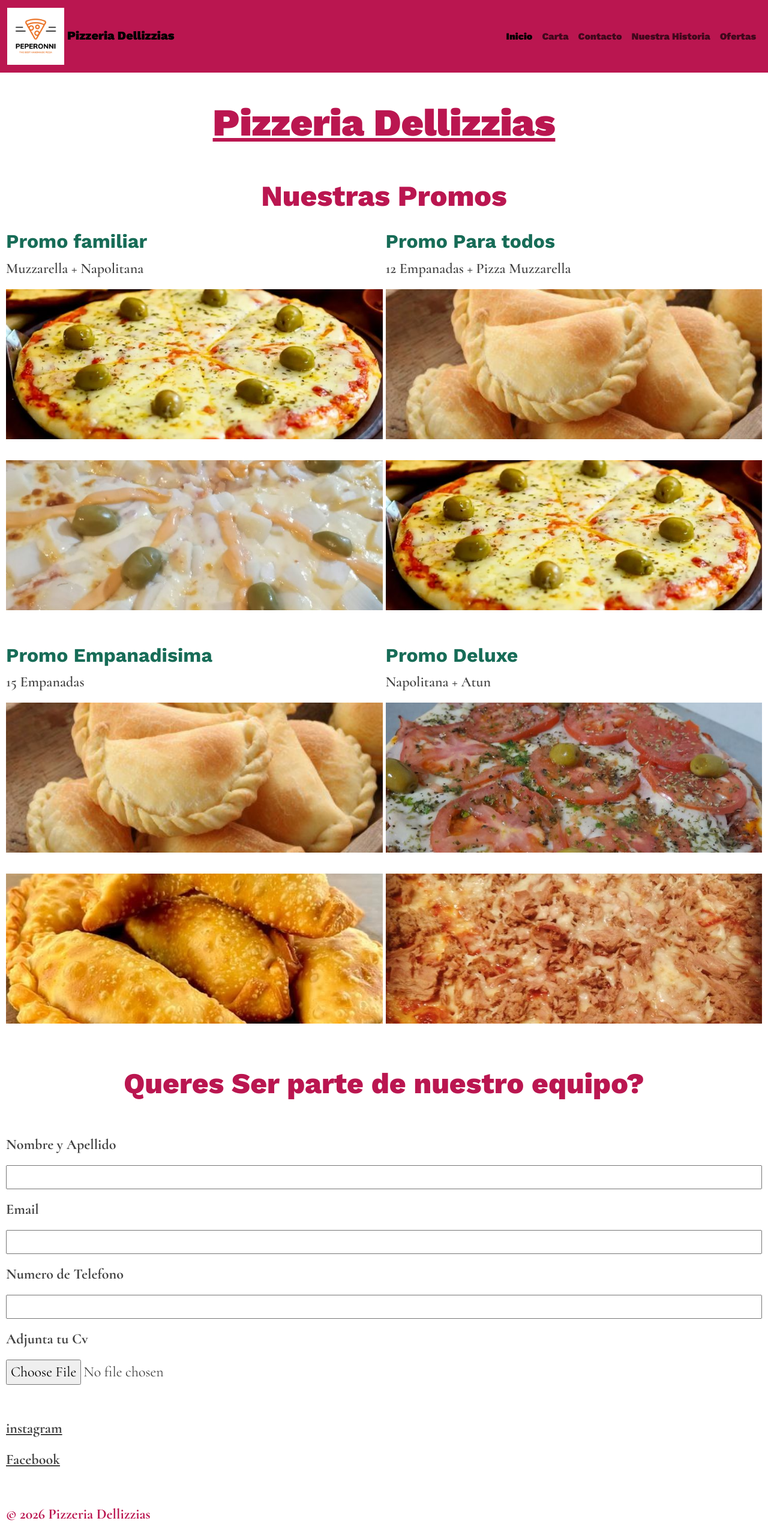
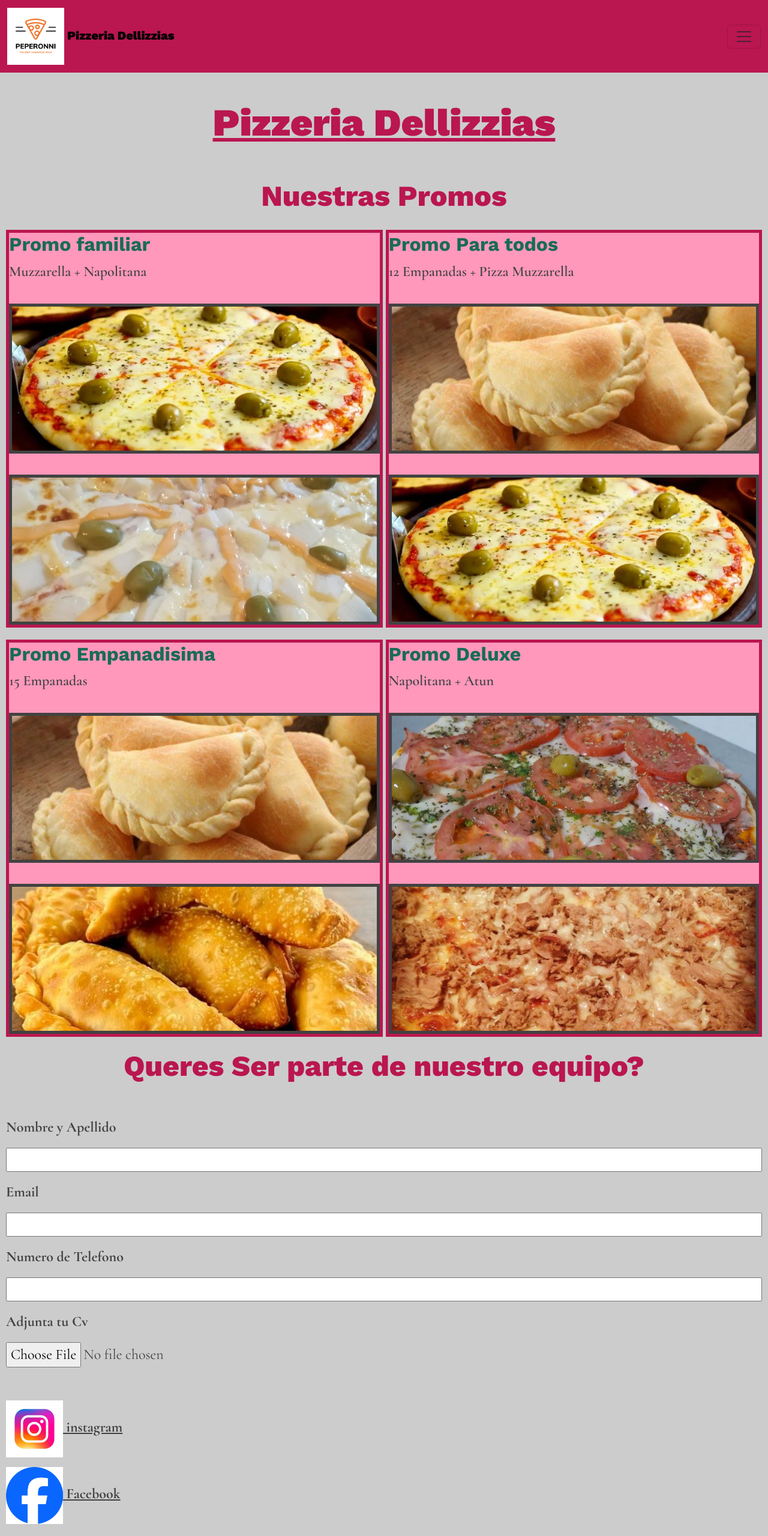
Before and after one commit to Maverick279206/Pizzeria, a website: page pages/ofertas.html in a window 1280 px wide. Shown: the top 2560 px of the page at 60% size. Drawn offline with nearby package versions, Linux system fonts and the light colour scheme.

Commit message:
ajustes bt,img,bordes y creacion animacion hover

```diff
--- a/pages/ofertas.html
+++ b/pages/ofertas.html
@@ -13,10 +13,10 @@
 <body class="fondocomun bodyofertasadj">
     <header>
 
-        <nav class="navbar navbar-expand-lg navborder fontp extrabold">
+        <nav class="navbar navborder fontp extrabold">
             <div class="container-fluid">
-                <a class="navbar-brand" href="../index.html"><img src="../assets/logopizzeria.jpg" alt="logo pizzeria"
-                        class="logo">
+                <a class="navbar-brand hov" href="../index.html"><img src="../assets/logopizzeria.jpg"
+                        alt="logo pizzeria" class="logo">
                     Pizzeria Dellizzias</a>
                 <button class="navbar-toggler" type="button" data-bs-toggle="collapse" data-bs-target="#menuPrincipal"
                     aria-controls="menuPrincipal" aria-expanded="false" aria-label="Toggle navigation">
@@ -25,19 +25,19 @@
                 <div class="collapse navbar-collapse" id="menuPrincipal">
                     <ul class="navbar-nav ms-auto mb-2 mb-lg-0">
                         <li class="nav-item">
-                            <a class="nav-link active" aria-current="page" href="../index.html">Inicio</a>
+                            <a class="nav-link active hov" aria-current="page" href="../index.html">Inicio</a>
                         </li>
                         <li class="nav-item">
-                            <a class="nav-link" href="carta.html">Carta</a>
+                            <a class="nav-link hov" href="carta.html">Carta</a>
                         </li>
                         <li class="nav-item">
-                            <a class="nav-link" href="contacto.html">Contacto</a>
+                            <a class="nav-link hov" href="contacto.html">Contacto</a>
                         </li>
                         <li class="nav-item">
-                            <a class="nav-link" href="nuestrahistoria.html">Nuestra Historia</a>
+                            <a class="nav-link hov" href="nuestrahistoria.html">Nuestra Historia</a>
                         </li>
                         <li class="nav-item">
-                            <a class="nav-link" href="ofertas.html">Ofertas</a>
+                            <a class="nav-link hov" href="ofertas.html">Ofertas</a>
                         </li>
                     </ul>
                 </div>
@@ -52,47 +52,49 @@
 
     <main>
         <section>
-            <h2 class="fontp colorprincipal bold sizemedium dflex justic">Nuestras Promos</h2>
+            <h2 class="fontp colorprincipal bold sizemedium dflex justic ">Nuestras Promos</h2>
             <div class="gridofertas">
-                <article class="oferta1">
+                <article class="oferta1 fondocuadro">
                     <h3 class="fontp colorcuarto semibold sizesmall">Promo familiar</h3>
                     <p class="fonts colorsecundario minibold sizemin">Muzzarella + Napolitana</p>
                     <figure>
-                        <img src="../assets/muzza.jfif" alt="Pizza Muzzarela" class="imglocal">
-                        <img src="../assets/pizzadepalmitos.jfif" alt="Pizza Palmito" class="imglocal marup">
+                        <img src="../assets/muzza.jfif" alt="Pizza Muzzarela" class="imglocal marup">
+                        <img src="../assets/pizzadepalmitos.jfif" alt="Pizza Palmito" class="imglocal ">
                         <figcaption>Promocion 1</figcaption>
                     </figure>
                 </article>
 
-                <article class="oferta2">
+                <article class="oferta2 fondocuadro">
                     <h3 class="fontp colorcuarto semibold sizesmall">Promo Para todos</h3>
                     <p class="fonts colorsecundario minibold sizemin">12 Empanadas + Pizza Muzzarella</p>
                     <figure>
-                        <img src="../assets/empanadas.jfif" alt="Empanadas Varias" class="imglocal">
-                        <img src="../assets/muzza.jfif" alt="Pizza Muzzarella" class="imglocal marup">
+                        <img src="../assets/empanadas.jfif" alt="Empanadas Varias" class="imglocal marup">
+                        <img src="../assets/muzza.jfif" alt="Pizza Muzzarella" class="imglocal">
                         <figcaption>Promocion 2</figcaption>
                     </figure>
                 </article>
-
-                <article class="oferta3">
+            </div>
+            <div class="gridofertas">
+                <article class="oferta3 fondocuadro">
                     <h3 class="fontp colorcuarto semibold sizesmall">Promo Empanadisima</h3>
                     <p class="fonts colorsecundario minibold sizemin">15 Empanadas</p>
                     <figure>
-                        <img src="../assets/empanadas.jfif" alt="Empanadas Varias" class="imglocal">
-                        <img src="../assets/empanadas2.jfif" alt="Empanadas fritas" class="imglocal marup">
+                        <img src="../assets/empanadas.jfif" alt="Empanadas Varias" class="imglocal marup">
+                        <img src="../assets/empanadas2.jfif" alt="Empanadas fritas" class="imglocal">
                         <figcaption>Promocion 3</figcaption>
                     </figure>
                 </article>
 
-                <article class="oferta4">
+                <article class="oferta4 fondocuadro">
                     <h3 class="fontp colorcuarto semibold sizesmall">Promo Deluxe</h3>
                     <p class="fonts colorsecundario minibold sizemin">Napolitana + Atun</p>
                     <figure> <img src="../assets/pizzanapolitana.jfif" alt="Pizza con rodajas de Tomate"
-                            class="imglocal">
-                        <img src="../assets/atun.jfif" alt="Pizza con Atun" class="imglocal marup">
+                            class="imglocal marup">
+                        <img src="../assets/atun.jfif" alt="Pizza con Atun" class="imglocal">
                         <figcaption>Promocion 4</figcaption>
                     </figure>
                 </article>
+            </div>
             </div>
         </section>
     </main>
@@ -113,13 +115,17 @@
         </form>
 
         <nav>
-            <ul class="fonts semibold sizemin viñeta dflexc marup gap1">
-                <li><a class="colorsecundario hov" href="https://www.instagram.com/dellizzias">
+            <ul class="fonts semibold sizemin viñeta dflexc gap1">
+                <li>
+                    <a class="colorsecundario hov" href="https://www.instagram.com/dellizzias"><img
+                            src="../assets/logoig.jfif" alt="logoig" class="logo">
                         instagram
                     </a>
                 </li>
-                <li><a class="colorsecundario hov"
-                        href="https://www.facebook.com/p/Pizzería-Dellizzias-100064050761050/">
+                <li>
+                    <a class="colorsecundario hov"
+                        href="https://www.facebook.com/p/Pizzería-Dellizzias-100064050761050/"><img
+                            src="../assets/logofb.jfif" alt="logofb" class="logo">
                         Facebook</a>
                 </li>
             </ul>
--- a/scss/base/_general.scss
+++ b/scss/base/_general.scss
@@ -18,12 +18,28 @@
     background-color: $rojo;
 }
 
+// Fondos
+.fondocomun {
+    background-color: #CCCCCC;
+}
 
+.fondoinicio {
+    background-color: #ff98bb;
+}
+
+.fondocuadro {
+    background-color: $rosa;
+    border-color: $rojo;
+    border-width: 5px;
+    border-style: solid;
+}
+
+.fondoimg {
+    border-color: $rojo
+}
 
 // Pseudoclases
-.hov:hover {
-    color: aqua;
-}
+
 
 .vis:visited {
     color: #BA1650;
@@ -39,15 +55,29 @@
 }
 
 .imglocal {
+    display: block;
     width: 100%;
-    height: 200px;
+    height: 100px;
     object-fit: cover;
+    border-color: $gris;
+    border-width: 5px;
+    border-style: solid;
 }
 
 .img-carousel {
     height: 450px;
     object-fit: cover;
     object-position: center;
+    object-fit: cover;
+    border-color: $gris;
+    border-width: 5px;
+    border-style: solid;
+
+}
+
+.logo {
+    width: 70px;
+    height: auto;
 }
 
 /* Borrado de viñetas */
@@ -56,6 +86,8 @@
 
 .viñeta {
     list-style: none;
+    padding-left: 0;
+    margin: 0;
 }
 
 
@@ -87,16 +119,16 @@
 
 
 .marp {
-    margin: 15px;
+    margin: 5px;
 }
 
 .marup {
-    margin-top: 20px;
-    margin-bottom: 20px;
+    margin-top: 5px;
+    margin-bottom: 5px;
 }
 
 .marr {
-    margin-right: 15px;
+    margin-right: 5px;
 }
 
 
--- a/scss/base/_reset.scss
+++ b/scss/base/_reset.scss
@@ -8,4 +8,11 @@
 
 figcaption {
     display: none;
+    margin: 0;
+    padding: 0;
 }
+
+figure {
+    margin: 0;
+    line-height: 0;
+}
--- a/scss/main.scss
+++ b/scss/main.scss
@@ -3,6 +3,7 @@
 
 @import "utilities/variables";
 @import "utilities/mixins-extends";
+@import "utilities/animaciones";
 @import "base/general";
 @import "base/reset";
 @import "layout/header";
--- a/scss/pages/_carta.scss
+++ b/scss/pages/_carta.scss
@@ -1,7 +1,7 @@
-%mesaconmenu {
-    @include backimg("../assets/mesaconmenu.jpg", 2rem 1rem)
+.mesaconmenu {
+    @include backimg("../assets/fondomenu.jpg", 2rem 1rem)
 }
 
-%fondoempanadas {
+.fondoempanadas {
     @include backimg("../assets/empanadas.jfif", 2rem 1rem);
 }
--- a/scss/pages/_ofertas.scss
+++ b/scss/pages/_ofertas.scss
@@ -2,7 +2,7 @@
     display: grid;
     grid-template-columns: 1fr;
     gap: 1rem;
-    padding: 5px;
+    align-items: start;
 
 }
 
--- /dev/null
+++ b/scss/utilities/_animaciones.scss
@@ -0,0 +1,7 @@
+.hov:hover {
+    transform: scale(1.2);
+    transition: 0.5s;
+    display: inline-flex;
+    transform-origin: left center;
+    align-items: center;
+}
```
Also changed, not shown: pages/carta.html (+26 -22 lines), pages/contacto.html (+30 -26 lines), pages/nuestrahistoria.html (+16 -12 lines), assets/logofb.jfif (added), assets/logoig.jfif (added), css/main.css, 1 other file.
